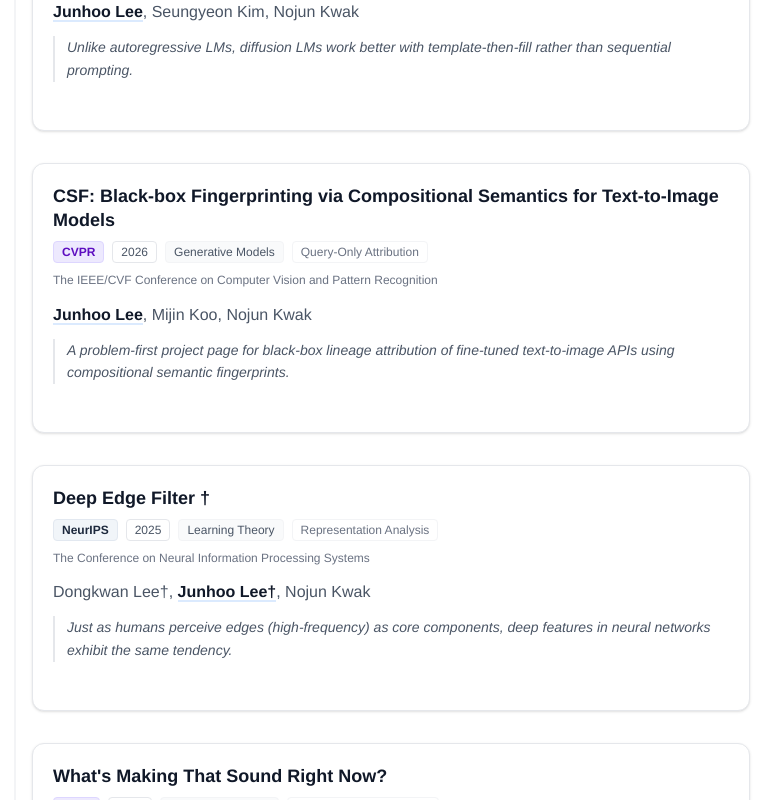
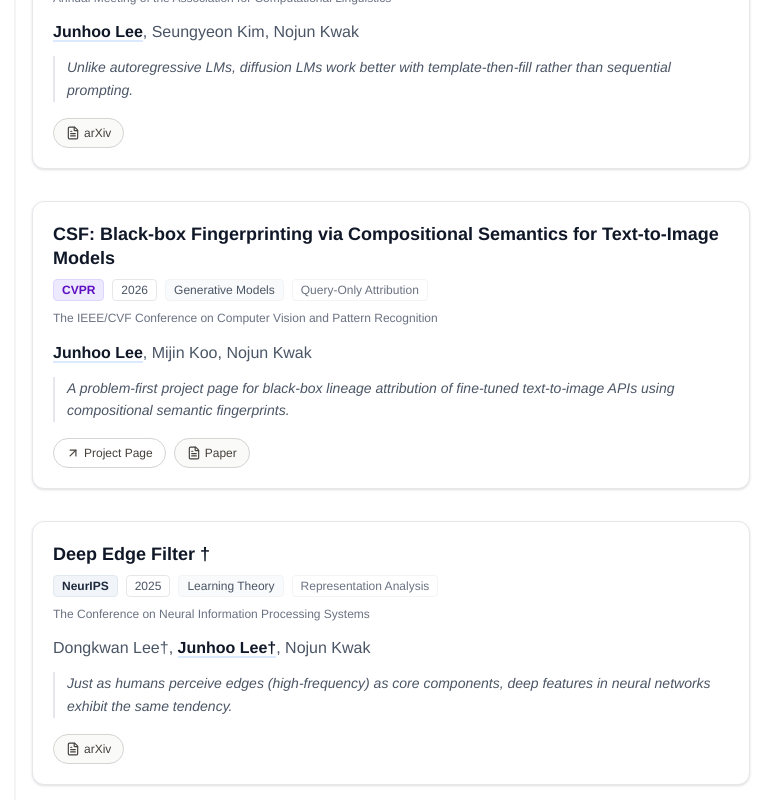
Before and after one commit to JunHoo-Lee/my-homepage, a Next.js app: page / in a window 1280 px wide. Shown: the part 1980-2780 px from the top of the page, without its empty margins (322-1103 px from the left). Built offline with nearby package versions, Linux system fonts and the light colour scheme; no server answers.

Commit message:
Update publication links and titles

```diff
--- a/app/(public)/page.tsx
+++ b/app/(public)/page.tsx
@@ -158,8 +158,34 @@ export default function Home() {
     );
 }
 
-function PublicationItem({ title, authors, venue, year, link, tldr, category, subTag }: { title: string, authors: string[], venue: string, year: string, link?: string, tldr: string, category: string, subTag: string }) {
-    const isExternalLink = Boolean(link && !link.startsWith("/"));
+function PublicationItem({
+    title,
+    authors,
+    venue,
+    year,
+    link,
+    paperLink,
+    projectLink,
+    tldr,
+    category,
+    subTag
+}: {
+    title: string,
+    authors: string[],
+    venue: string,
+    year: string,
+    link?: string,
+    paperLink?: string,
+    projectLink?: string,
+    tldr: string,
+    category: string,
+    subTag: string
+}) {
+    const resolvedProjectLink = projectLink ?? (link && link.startsWith("/") ? link : undefined);
+    const resolvedPaperLink = paperLink ?? (link && !link.startsWith("/") ? link : undefined);
+    const primaryLink = resolvedProjectLink ?? resolvedPaperLink;
+    const isPrimaryExternalLink = Boolean(primaryLink && !primaryLink.startsWith("/"));
+    const paperLabel = resolvedPaperLink?.includes("arxiv.org") ? "arXiv" : "Paper";
 
     const getCategoryColor = (cat: string) => {
         switch (cat) {
@@ -180,13 +206,13 @@ function PublicationItem({ title, authors, venue, year, link, tldr, category, su
     return (
         <div className="group relative rounded-xl border border-gray-200 bg-white p-5 shadow-sm transition-all duration-200 hover:border-gray-300 hover:shadow-md">
             <h4 className="text-lg font-bold text-gray-900 mb-2 transition-colors duration-200 leading-snug">
-                {link ? (
-                    isExternalLink ? (
-                        <a href={link} target="_blank" rel="noopener noreferrer" className="hover:text-blue-600 hover:underline decoration-blue-500 underline-offset-4 decoration-2">
+                {primaryLink ? (
+                    isPrimaryExternalLink ? (
+                        <a href={primaryLink} target="_blank" rel="noopener noreferrer" className="hover:text-blue-600 hover:underline decoration-blue-500 underline-offset-4 decoration-2">
                             {title}
                         </a>
                     ) : (
-                        <Link href={link} className="hover:text-blue-600 hover:underline decoration-blue-500 underline-offset-4 decoration-2">
+                        <Link href={primaryLink!} className="hover:text-blue-600 hover:underline decoration-blue-500 underline-offset-4 decoration-2">
                             {title}
                         </Link>
                     )
@@ -234,16 +260,25 @@ function PublicationItem({ title, authors, venue, year, link, tldr, category, su
                 {tldr}
             </p>
 
-            {link && (
-                <div className="mt-3 flex gap-3 text-xs font-medium opacity-0 group-hover:opacity-100 transition-opacity">
-                    {isExternalLink ? (
-                        <a href={link} target="_blank" rel="noopener noreferrer" className="flex items-center gap-1 text-gray-600 hover:text-blue-600">
-                            <FileText size={14} /> View Paper
+            {(resolvedProjectLink || resolvedPaperLink) && (
+                <div className="mt-4 flex flex-wrap gap-2 text-xs font-medium">
+                    {resolvedProjectLink && (
+                        <Link
+                            href={resolvedProjectLink}
+                            className="inline-flex items-center gap-1 rounded-full border border-stone-300 bg-white px-3 py-1.5 text-stone-700 transition-colors hover:border-blue-300 hover:text-blue-600"
+                        >
+                            <ArrowUpRight size={14} /> Project Page
+                        </Link>
+                    )}
+                    {resolvedPaperLink && (
+                        <a
+                            href={resolvedPaperLink}
+                            target="_blank"
+                            rel="noopener noreferrer"
+                            className="inline-flex items-center gap-1 rounded-full border border-stone-300 bg-stone-50 px-3 py-1.5 text-stone-700 transition-colors hover:border-blue-300 hover:text-blue-600"
+                        >
+                            <FileText size={14} /> {paperLabel}
                         </a>
-                    ) : (
-                        <Link href={link} className="flex items-center gap-1 text-gray-600 hover:text-blue-600">
-                            <FileText size={14} /> View Project
-                        </Link>
                     )}
                 </div>
             )}
--- a/app/lib/data.ts
+++ b/app/lib/data.ts
@@ -34,7 +34,7 @@ export const NEWS = [
     { date: "Dec 2025", content: "I will be at NeurIPS 2025 in San Diego, presenting our \"Deep Edge Filter\" paper!", link: "https://arxiv.org/abs/2510.13865", linkText: "\"Deep Edge Filter\"" },
     { date: "Oct 2025", content: "New preprint \"Unlocking the Potential of Diffusion Language Models through Template Infilling\" is now on arXiv!", link: "https://arxiv.org/abs/2510.13870", linkText: "\"Unlocking the Potential of Diffusion Language Models through Template Infilling\"" },
     { date: "Sep 2025", content: "Our paper \"Deep Edge Filter\" is accepted to NeurIPS 2025! (co-first author)", link: "https://arxiv.org/abs/2510.13865", linkText: "\"Deep Edge Filter\"" },
-    { date: "Jul 2025", content: "Our paper \"What's Making That Sound Right Now?\" is accepted to ICCV 2025!", link: "https://arxiv.org/abs/2507.04667", linkText: "\"What's Making That Sound Right Now?\"" },
+    { date: "Jul 2025", content: "Our paper \"What's Making That Sound Right Now? Video-centric Audio-Visual Localization\" is accepted to ICCV 2025!", link: "https://arxiv.org/abs/2507.04667", linkText: "\"What's Making That Sound Right Now? Video-centric Audio-Visual Localization\"" },
     { date: "Jun 2025", content: "Our paper \"The Role of Teacher Calibration in Knowledge Distillation\" is published in IEEE Access!", link: "https://arxiv.org/abs/2508.20224", linkText: "\"The Role of Teacher Calibration in Knowledge Distillation\"" },
     { date: "Dec 2024", content: "I will be at NeurIPS 2024 in Vancouver, presenting our \"Deep Support Vectors\" paper!", link: "https://arxiv.org/abs/2403.17329", linkText: "\"Deep Support Vectors\"" },
     { date: "Sep 2024", content: "Our paper \"Deep Support Vectors\" is accepted to NeurIPS 2024!", link: "https://arxiv.org/abs/2403.17329", linkText: "\"Deep Support Vectors\"" },
@@ -68,6 +68,7 @@ export const PUBLICATIONS = [
                 venue: "The IEEE/CVF Conference on Computer Vision and Pattern Recognition (CVPR)",
                 year: "2026",
                 link: "/csf",
+                paperLink: "/csf/csf-paper.pdf",
                 category: "Generative Models",
                 subTag: "Query-Only Attribution",
                 tldr: "A problem-first project page for black-box lineage attribution of fine-tuned text-to-image APIs using compositional semantic fingerprints."
@@ -83,7 +84,7 @@ export const PUBLICATIONS = [
                 tldr: "Just as humans perceive edges (high-frequency) as core components, deep features in neural networks exhibit the same tendency."
             },
             {
-                title: "What's Making That Sound Right Now?",
+                title: "What's Making That Sound Right Now? Video-centric Audio-Visual Localization",
                 authors: ["Hahyeon Choi", "Junhoo Lee", "Nojun Kwak"],
                 venue: "The IEEE/CVF International Conference on Computer Vision (ICCV)",
                 year: "2025",
```
Also changed, not shown: 2 other files (tests, documents, lock files or other folders).
